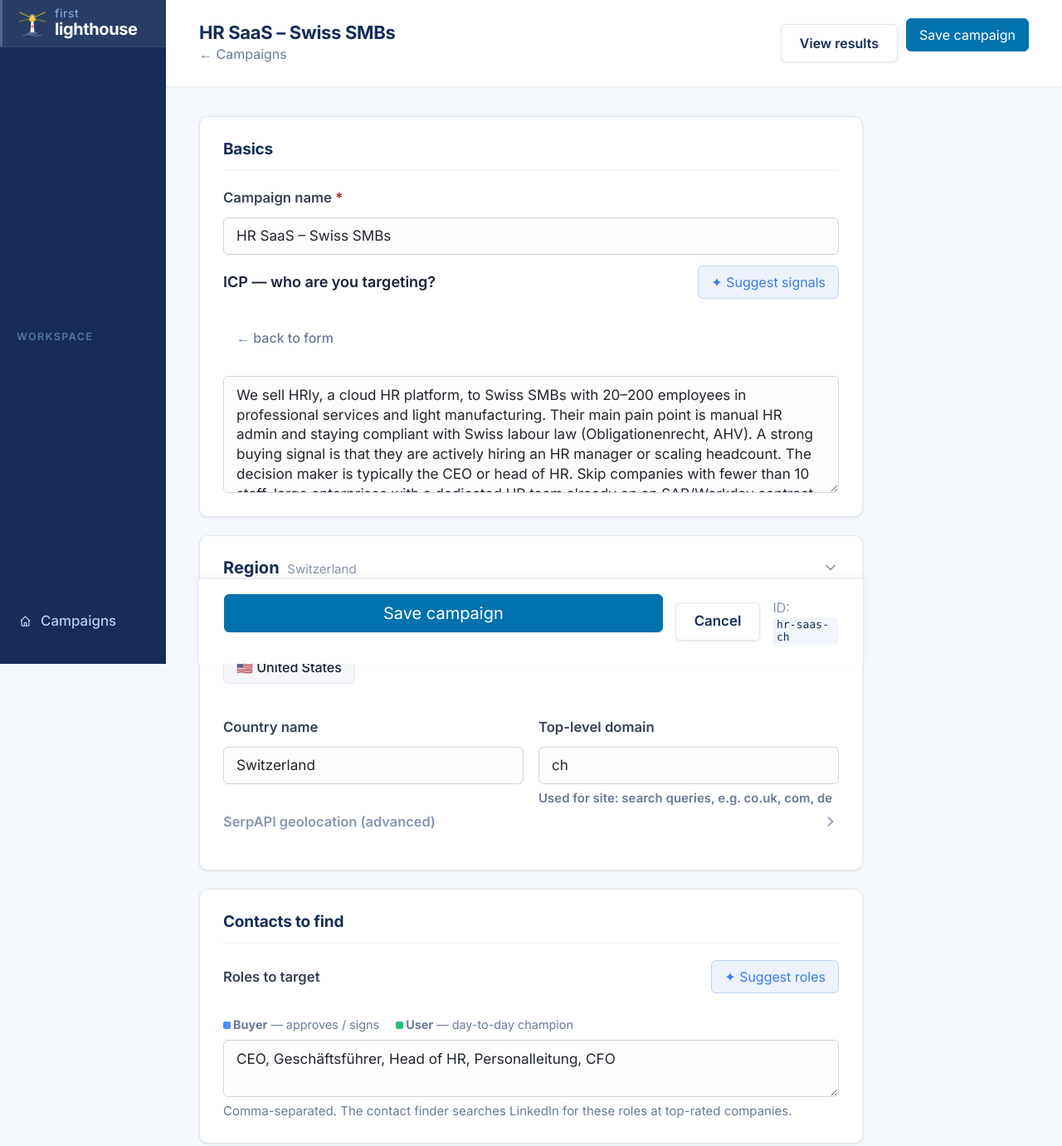
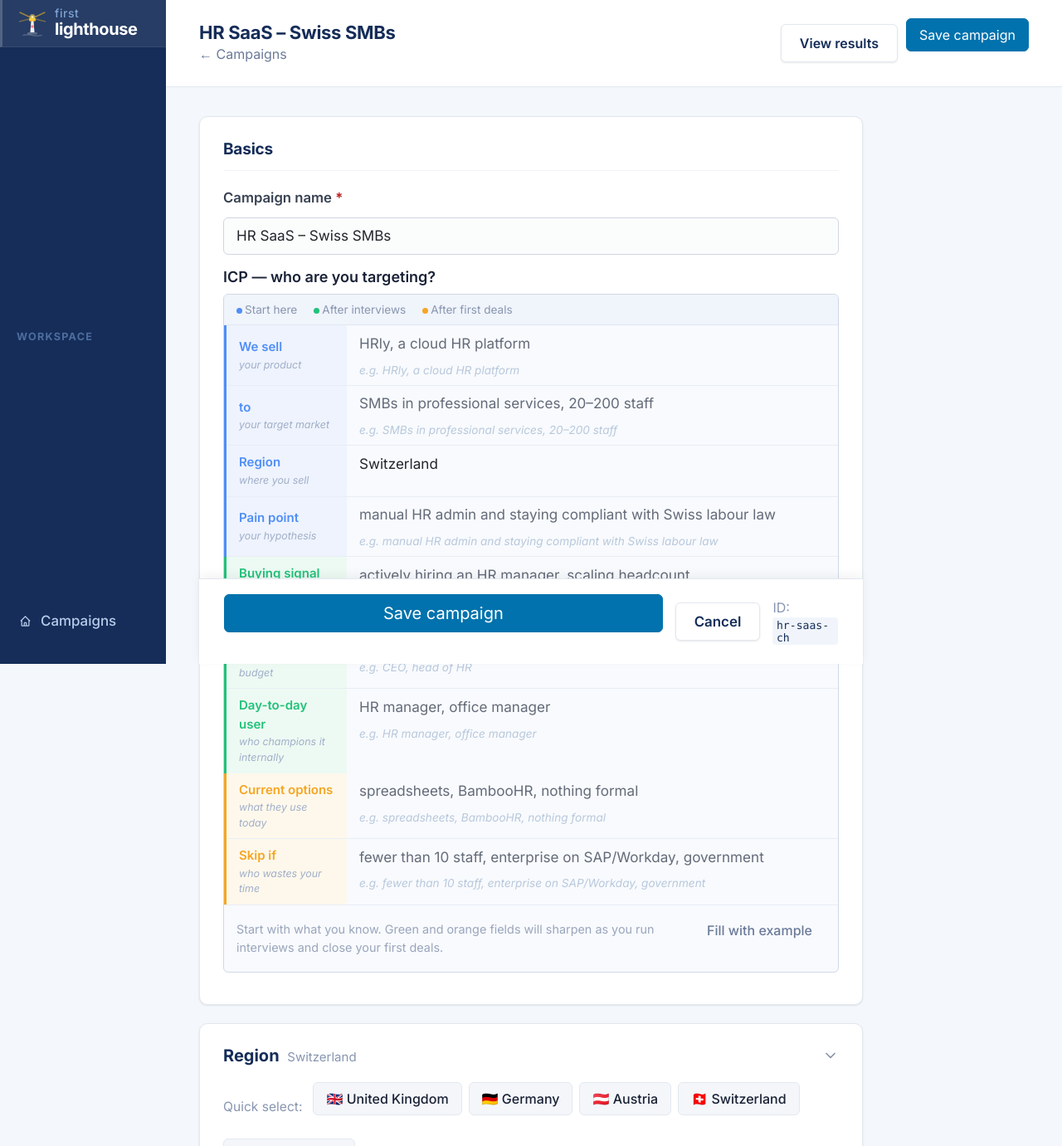
Before and after one commit to tstjep/firstlighthouse, a FastAPI app: page /campaigns/hr-saas-ch/edit in a window 1280 px wide. Shown: the top 1381 px of the page at 83% size. Run offline with FastAPI, Linux system fonts and the light colour scheme; some libraries are stand-ins or nearby versions.

Commit message:
fix: unify ICP examples to comma lists, remove free-text toggle, fix suggest signals visibility
Co-Authored-By: Claude Sonnet 4.6 <noreply@anthropic.com>

```diff
--- a/frontend/templates/editor.html
+++ b/frontend/templates/editor.html
@@ -117,8 +117,8 @@
               <span style="font-size:0.62rem; color:#a0aec8; font-style:italic;">what triggers urgency</span>
             </div>
             <div style="flex:1; display:flex; flex-direction:column;">
-              <input id="icp_signal" type="text" placeholder="actively hiring an HR manager or scaling headcount" style="border:none; background:transparent; padding:0.5rem 0.75rem 0.25rem; font-size:0.82rem; outline:none;" oninput="rebuildIcp(); updateHint(this)">
-              <span class="icp-hint">e.g. actively hiring an HR manager or scaling headcount</span>
+              <input id="icp_signal" type="text" placeholder="actively hiring an HR manager, scaling headcount" style="border:none; background:transparent; padding:0.5rem 0.75rem 0.25rem; font-size:0.82rem; outline:none;" oninput="rebuildIcp(); updateHint(this)">
+              <span class="icp-hint">e.g. actively hiring an HR manager, scaling headcount</span>
             </div>
           </div>
           <div style="display:flex; align-items:stretch; gap:0; border-bottom:1px solid #e8edf5;">
@@ -127,8 +127,8 @@
               <span style="font-size:0.62rem; color:#a0aec8; font-style:italic;">who approves the budget</span>
             </div>
             <div style="flex:1; display:flex; flex-direction:column;">
-              <input id="icp_role" type="text" placeholder="CEO or head of HR" style="border:none; background:transparent; padding:0.5rem 0.75rem 0.25rem; font-size:0.82rem; outline:none;" oninput="rebuildIcp(); updateHint(this)">
-              <span class="icp-hint">e.g. CEO or head of HR</span>
+              <input id="icp_role" type="text" placeholder="CEO, head of HR" style="border:none; background:transparent; padding:0.5rem 0.75rem 0.25rem; font-size:0.82rem; outline:none;" oninput="rebuildIcp(); updateHint(this)">
+              <span class="icp-hint">e.g. CEO, head of HR</span>
             </div>
           </div>
           <div style="display:flex; align-items:stretch; gap:0;">
@@ -137,8 +137,8 @@
               <span style="font-size:0.62rem; color:#a0aec8; font-style:italic;">who champions it internally</span>
             </div>
             <div style="flex:1; display:flex; flex-direction:column;">
-              <input id="icp_user" type="text" placeholder="HR manager or office manager" style="border:none; background:transparent; padding:0.5rem 0.75rem 0.25rem; font-size:0.82rem; outline:none;" oninput="rebuildIcp(); updateHint(this)">
-              <span class="icp-hint">e.g. HR manager or office manager</span>
+              <input id="icp_user" type="text" placeholder="HR manager, office manager" style="border:none; background:transparent; padding:0.5rem 0.75rem 0.25rem; font-size:0.82rem; outline:none;" oninput="rebuildIcp(); updateHint(this)">
+              <span class="icp-hint">e.g. HR manager, office manager</span>
             </div>
           </div>
         </div>
@@ -151,8 +151,8 @@
               <span style="font-size:0.62rem; color:#a0aec8; font-style:italic;">what they use today</span>
             </div>
             <div style="flex:1; display:flex; flex-direction:column;">
-              <input id="icp_options" type="text" placeholder="spreadsheets, BambooHR, or nothing formal" style="border:none; background:transparent; padding:0.5rem 0.75rem 0.25rem; font-size:0.82rem; outline:none;" oninput="rebuildIcp(); updateHint(this)">
-              <span class="icp-hint">e.g. spreadsheets, BambooHR, or nothing formal</span>
+              <input id="icp_options" type="text" placeholder="spreadsheets, BambooHR, nothing formal" style="border:none; background:transparent; padding:0.5rem 0.75rem 0.25rem; font-size:0.82rem; outline:none;" oninput="rebuildIcp(); updateHint(this)">
+              <span class="icp-hint">e.g. spreadsheets, BambooHR, nothing formal</span>
             </div>
           </div>
           <div style="display:flex; align-items:stretch; gap:0;">
@@ -161,29 +161,19 @@
               <span style="font-size:0.62rem; color:#a0aec8; font-style:italic;">who wastes your time</span>
             </div>
             <div style="flex:1; display:flex; flex-direction:column;">
-              <input id="icp_skip" type="text" placeholder="fewer than 10 staff, enterprise on SAP/Workday, or government" style="border:none; background:transparent; padding:0.5rem 0.75rem 0.25rem; font-size:0.82rem; outline:none;" oninput="rebuildIcp(); updateHint(this)">
-              <span class="icp-hint">e.g. fewer than 10 staff, enterprise on SAP/Workday, or government</span>
+              <input id="icp_skip" type="text" placeholder="fewer than 10 staff, enterprise on SAP/Workday, government" style="border:none; background:transparent; padding:0.5rem 0.75rem 0.25rem; font-size:0.82rem; outline:none;" oninput="rebuildIcp(); updateHint(this)">
+              <span class="icp-hint">e.g. fewer than 10 staff, enterprise on SAP/Workday, government</span>
             </div>
           </div>
         </div>
 
         <div style="padding:0.5rem 0.75rem; border-top:1px solid #e8edf5; display:flex; align-items:center; justify-content:space-between; gap:0.5rem;">
           <span style="font-size:0.72rem; color:#9aa5bc;">Start with what you know. Green and orange fields will sharpen as you run interviews and close your first deals.</span>
-          <div style="display:flex; gap:0.5rem; flex-shrink:0;">
-            <button type="button" onclick="fillExampleValues()" class="btn-ghost btn-sm">Fill with example</button>
-            <button type="button" onclick="switchToFreeText()" class="btn-ghost btn-sm">free text →</button>
-          </div>
+          <button type="button" onclick="fillExampleValues()" class="btn-ghost btn-sm">Fill with example</button>
         </div>
       </div>
 
-      <div id="freeTextActions" style="display:none; margin-bottom:0.3rem;">
-        <button type="button" onclick="switchToBuilder()" class="btn-ghost btn-sm">← back to form</button>
-      </div>
-
-      <textarea name="product_context" id="productContext" rows="5"
-                placeholder="e.g. We sell HRly to Swiss SMBs in professional services, 20–200 staff. A buying signal is hiring an HR manager. Skip companies with fewer than 10 staff or on SAP/Workday."
-                oninput="updateSuggestBtn()"
-                >{{ campaign.product_context }}</textarea>
+      <textarea name="product_context" id="productContext" style="display:none;" rows="5">{{ campaign.product_context }}</textarea>
 
     </div>
 
@@ -946,10 +936,15 @@ function rebuildIcp() {
   const ta = document.getElementById('productContext');
   if (ta) ta.value = parts.join('');
 
-  // Show "Suggest signals" only once there's ICP content
-  const hasContent = parts.length > 0 || (ta && ta.value.trim().length > 0);
+  // Only write to textarea if builder has real content (don't wipe existing prose with empty)
+  if (parts.length > 0) {
+    if (ta) ta.value = parts.join('');
+  }
+
+  // Show "Suggest signals" only once the product field has content
+  const productFilled = !!(document.getElementById('icp_product')?.value.trim());
   const btn = document.getElementById('suggestBtn');
-  if (btn) btn.style.display = hasContent ? '' : 'none';
+  if (btn) btn.style.display = productFilled ? '' : 'none';
 }
 
 // Hide the hint text beneath a field once the user has typed something
@@ -965,11 +960,11 @@ const ICP_EXAMPLES = {
   icp_target:  'SMBs in professional services, 20–200 staff',
   icp_region:  'Switzerland',
   icp_pain:    'manual HR admin and staying compliant with Swiss labour law',
-  icp_signal:  'actively hiring an HR manager or scaling headcount',
-  icp_role:    'CEO or head of HR',
-  icp_user:    'HR manager or office manager',
-  icp_options: 'spreadsheets, BambooHR, or nothing formal',
-  icp_skip:    'fewer than 10 staff, enterprise on SAP/Workday, or government',
+  icp_signal:  'actively hiring an HR manager, scaling headcount',
+  icp_role:    'CEO, head of HR',
+  icp_user:    'HR manager, office manager',
+  icp_options: 'spreadsheets, BambooHR, nothing formal',
+  icp_skip:    'fewer than 10 staff, enterprise on SAP/Workday, government',
 };
 
 // Map common region names to preset config; auto-populate region fields
@@ -1012,65 +1007,23 @@ function fillExampleValues() {
   rebuildIcp();
 }
 
-function switchToFreeText() {
-  const builder = document.getElementById('icpBuilder');
-  const ta = document.getElementById('productContext');
-  const actions = document.getElementById('freeTextActions');
-  if (builder) builder.style.display = 'none';
-  if (actions) actions.style.display = '';
-  if (ta) { ta.style.display = ''; ta.focus(); }
-}
-
-function switchToBuilder() {
-  const builder = document.getElementById('icpBuilder');
-  const ta = document.getElementById('productContext');
-  const actions = document.getElementById('freeTextActions');
-  if (ta) ta.style.display = 'none';
-  if (actions) actions.style.display = 'none';
-  if (builder) builder.style.display = '';
-  rebuildIcp();
-}
-
 function initIcpBuilder() {
-  const ta = document.getElementById('productContext');
-  const builder = document.getElementById('icpBuilder');
-  if (!ta || !builder) return;
-
-  // If there's existing prose content, hide the builder and show the textarea
-  if (ta.value.trim()) {
-    builder.style.display = 'none';
-    ta.style.display = '';
-    const actions = document.getElementById('freeTextActions');
-    if (actions) actions.style.display = '';
-    return;
-  }
-
-  // Pre-fill region field from saved region label
+  // Pre-fill region field from saved region label (edit mode)
   const regionInput = document.getElementById('icp_region');
   const savedRegion = document.querySelector('[name="region.label"]');
   if (regionInput && savedRegion && savedRegion.value && !regionInput.value) {
     regionInput.value = savedRegion.value;
+    updateHint(regionInput);
   }
-
-  // Start with builder visible, textarea hidden
-  ta.style.display = 'none';
-  builder.style.display = '';
-  rebuildIcp();
+  // Hide hints for any other pre-filled fields (edit mode)
+  document.querySelectorAll('#icpBuilder input[id^="icp_"]').forEach(updateHint);
+  // Sync suggest button state
+  const productFilled = !!(document.getElementById('icp_product')?.value.trim());
+  const btn = document.getElementById('suggestBtn');
+  if (btn) btn.style.display = productFilled ? '' : 'none';
 }
 
-function updateSuggestBtn() {
-  const ta = document.getElementById('productContext');
-  const btn = document.getElementById('suggestBtn');
-  if (!btn || !ta) return;
-  btn.style.display = ta.value.trim() ? '' : 'none';
-}
-
-document.addEventListener('DOMContentLoaded', () => {
-  initIcpBuilder();
-  updateSuggestBtn();
-  // Hide hints for any pre-filled fields (edit mode)
-  document.querySelectorAll('#icpBuilder input[id^="icp_"]').forEach(updateHint);
-});
+document.addEventListener('DOMContentLoaded', initIcpBuilder);
 
 function fillHint(btn) {
   const label = btn.closest('label');
```
